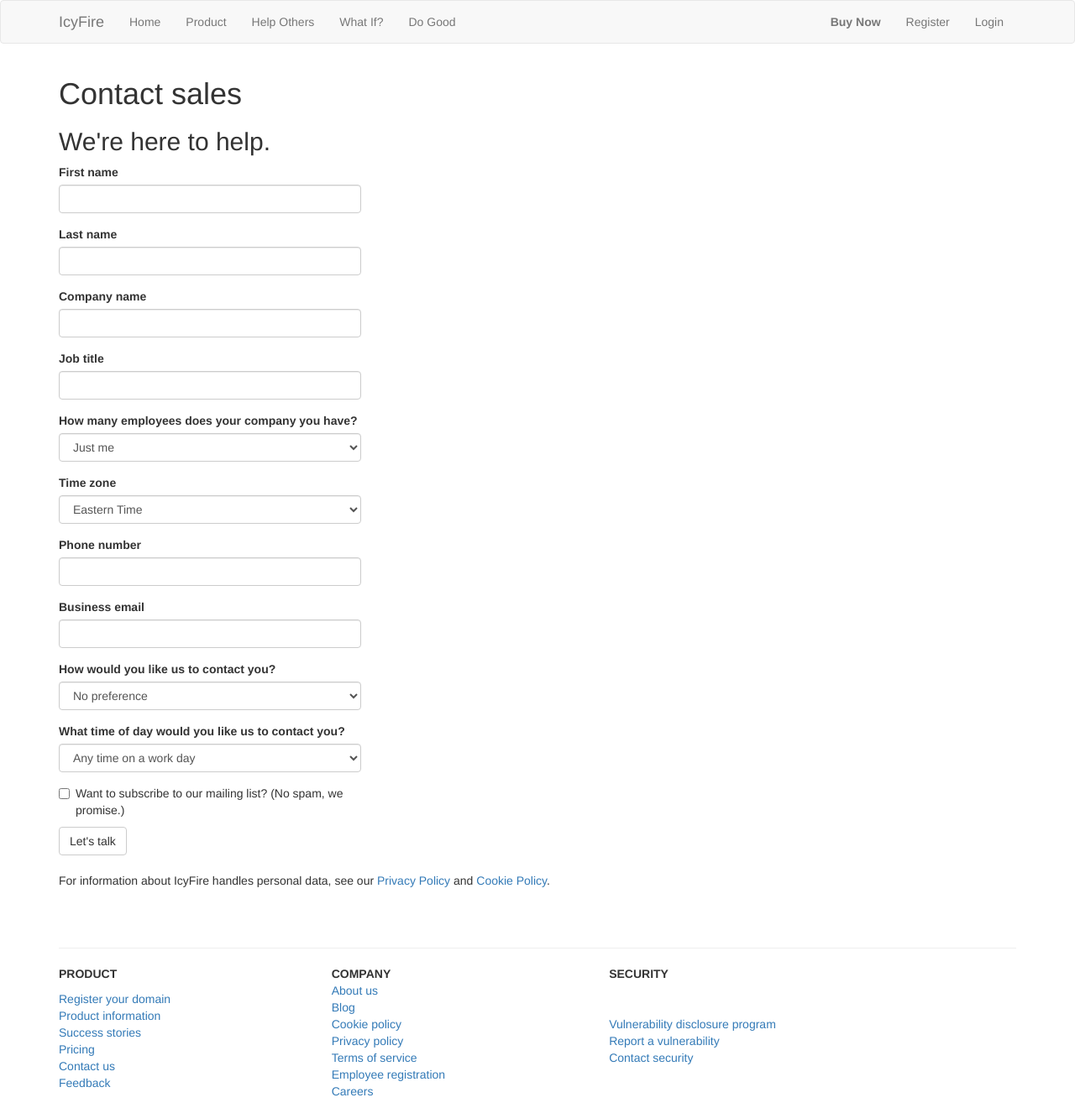
After one commit to neil-rutherford/icyfire-website, a Flask app: page /contact-sales in a window 1280 px wide. The commit adds this page. Shown: the whole page at 84% size. Run offline with Flask 2, Linux system fonts and the light colour scheme; some libraries are stand-ins or nearby versions.

Commit message:
Added lead capture functionality

```diff
--- /dev/null
+++ b/app/promo/forms.py
@@ -0,0 +1,58 @@
+from flask_wtf import FlaskForm
+from wtforms import StringField, BooleanField, SubmitField, SelectField
+from wtforms.validators import DataRequired, ValidationError, Email, EqualTo, Length
+from app.models import Lead
+
+def phone_check(form, field):
+    '''
+    Custom validator that raises a ValidationError if there are non-numeric characters.
+    '''
+    numbers = ['0','1','2','3','4','5','6','7','8','9']
+    for character in str(field.data):
+        if character == '-':
+            raise ValidationError("We're expecting something like 1112223333, not 111-222-3333.")
+        elif character not in numbers:
+            raise ValidationError('Numbers only, please.')
+
+class LeadForm(FlaskForm):
+    first_name = StringField("First name", validators=[DataRequired(), Length(max=50)])
+    last_name = StringField("Last name", validators=[DataRequired(), Length(max=50)])
+    company_name = StringField("Company name", validators=[DataRequired(), Length(max=100)])
+    job_title = StringField("Job title", validators=[DataRequired(), Length(max=100)])
+    number_of_employees = SelectField("How many employees does your company you have?", choices=[
+        ("1", "Just me"),
+        ("2", "2-10"),
+        ("3", "11-50"),
+        ("4", "51-250"),
+        ("5", "251-500"),
+        ("6", "501-1,000"),
+        ("7", "1,001-5,000"),
+        ("8", "5,001-10,000"),
+        ("9", "10,000+")
+    ], validators=[DataRequired()])
+    time_zone = SelectField("Time zone", choices=[
+        ("1", "Eastern Time"),
+        ("2", "Central Time"),
+        ("3", "Mountain Time"),
+        ("4", "Pacific Time"),
+        ("5", "Alaska Time"),
+        ("6", "Hawaii-Aleutian Time"),
+        ("7", "Other")
+    ], validators=[DataRequired()])
+    phone_number = StringField("Phone number", validators=[DataRequired(), Length(min=10, max=10), phone_check])
+    email = StringField("Business email", validators=[DataRequired(), Email(), Length(max=50)])
+    contact_preference = SelectField("How would you like us to contact you?", choices=[
+        ('0', 'No preference'),
+        ('1', 'Email'),
+        ('2', 'Phone call')
+    ], validators=[DataRequired()])
+    time_preference = SelectField("What time of day would you like us to contact you?", choices=[
+        ("0", "Any time on a work day"),
+        ("1", "Early morning (8-9:30am)"),
+        ("2", "Late morning (9:30-11am)"),
+        ("3", "Lunch break (11am-1pm)"),
+        ("4", "Early afternoon (1-3pm)"),
+        ("5", "Late afternoon (3-5pm)")
+    ], validators=[DataRequired()])
+    email_opt_in = BooleanField("Want to subscribe to our mailing list? (No spam, we promise.)")
+    submit = SubmitField("Let's talk")
--- a/app/promo/routes.py
+++ b/app/promo/routes.py
@@ -2,7 +2,8 @@ from flask import render_template, request, url_for, redirect, flash, send_from_
 from flask_login import current_user
 from app import db
 from app.promo import bp
-from app.models import Sentry, Agent, User
+from app.models import Sentry, Agent, User, Lead
+from app.promo.forms import LeadForm
 import glob
 import os
 import datetime
@@ -36,6 +37,40 @@ def what_if():
 @bp.route('/do-good')
 def do_good():
     return "Do good page"
+
+@bp.route('/contact-us')
+def contact_us():
+    return render_template('promo/contact_us.html', title='Contact us')
+
+@bp.route('/buy-now')
+def buy_now():
+    return "Buy now"
+
+@bp.route('/contact-sales', methods=['GET', 'POST'])
+def contact_sales():
+    form = LeadForm()
+    if form.validate_on_submit():
+        agents = Agent.query.filter().all()
+        x = random.randint(0, len(agents)-1)
+        lucky_agent = agents[x]
+
+        lead = Lead(ip_address=request.remote_addr)
+        lead.agent_id = lucky_agent.id
+        lead.is_contacted = False
+        lead.first_name = form.first_name.data
+        lead.last_name = form.last_name.data
+        lead.company_name = form.company_name.data
+        lead.job_title = form.job_title.data
+        lead.number_of_employees = form.number_of_employees.data
+        lead.time_zone = form.time_zone.data
+        lead.phone_number = form.phone_number.data
+        lead.email = form.email.data
+        lead.contact_preference = form.contact_preference.data
+        lead.time_preference = form.time_preference.data
+        lead.email_opt_in = form.email_opt_in.data
+        db.session.add(lead)
+        db.session.commit()
+    return render_template('promo/contact_sales.html', title='Contact sales', form=form)
 
 ##############
 
--- a/app/templates/base.html
+++ b/app/templates/base.html
@@ -29,11 +29,21 @@
             </div>
             <div class="collapse navbar-collapse" id="bs-example-navbar-collapse-1">
                 <ul class="nav navbar-nav">
+                    {% if current_user.is_anonymous %}
                     <li><a href="{{ url_for('promo.home') }}">Home</a></li>
+                    <li><a href="{{ url_for('promo.product') }}">Product</a></li>
+                    <li><a href="{{ url_for('promo.help_others') }}">Help Others</a></li>
+                    <li><a href="{{ url_for('promo.what_if') }}">What If?</a></li>
+                    <li><a href="{{ url_for('promo.do_good') }}">Do Good</a></li>
+                    {% else %}
+                    <li><a href="{{ url_for('promo.home') }}">Home</a></li>
+                    <li><a href="{{ url_for('promo.make_product_suggestion') }}">Give Feedback</a></li>
                     <li><a href="{{ url_for('main.help') }}">Help</a></li>
+                    {% endif %}
                 </ul>
                 <ul class="nav navbar-nav navbar-right">
                     {% if current_user.is_anonymous %}
+                    <li><a href="{{ url_for('promo.buy_now') }}"><b>Buy Now</b></a></li>
                     <li><a href="{{ url_for('auth.register') }}">Register</a></li>
                     <li><a href="{{ url_for('auth.login') }}">Login</a></li>
                     {% else %}
@@ -80,7 +90,7 @@
                     <li><a href="{{ url_for('promo.products') }}">Product information</a></li>
                     <li><a href="{{ url_for('promo.landing', audience='general') }}">Success stories</a></li>
                     <li><a href="{{ url_for('promo.pricing') }}">Pricing</a></li>
-                    <li><a href="mailto:service@icy-fire.com">Contact us</a></li>
+                    <li><a href="{{ url_for('promo.contact_us') }}">Contact us</a></li>
                     <li><a href="{{ url_for('promo.make_product_suggestion') }}">Feedback</a></li></ul></td>
 
                     <td><ul class="list-unstyled"><li><a href="{{ url_for('promo.about') }}">About us</a></li>
--- /dev/null
+++ b/app/templates/promo/contact_sales.html
@@ -0,0 +1,16 @@
+{% extends "base.html" %}
+{% import 'bootstrap/wtf.html' as wtf %}
+
+{% block app_content %}
+    <h1>Contact sales</h1>
+
+    <h2>We're here to help.</h2>
+
+    <div class="row">
+		<div class="col-md-4">
+			{{ wtf.quick_form(form) }}
+		</div>
+	</div>
+    <br>
+    <p>For information about IcyFire handles personal data, see our <a href="{{ url_for('legal.privacy_policy') }}">Privacy Policy</a> and <a href="{{ url_for('legal.cookie_policy') }}">Cookie Policy</a>.</p>
+{% endblock %}
```
Also changed, not shown: app/models.py (+43 -0 lines), app/templates/promo/contact_us.html (added, +17 -0 lines).
